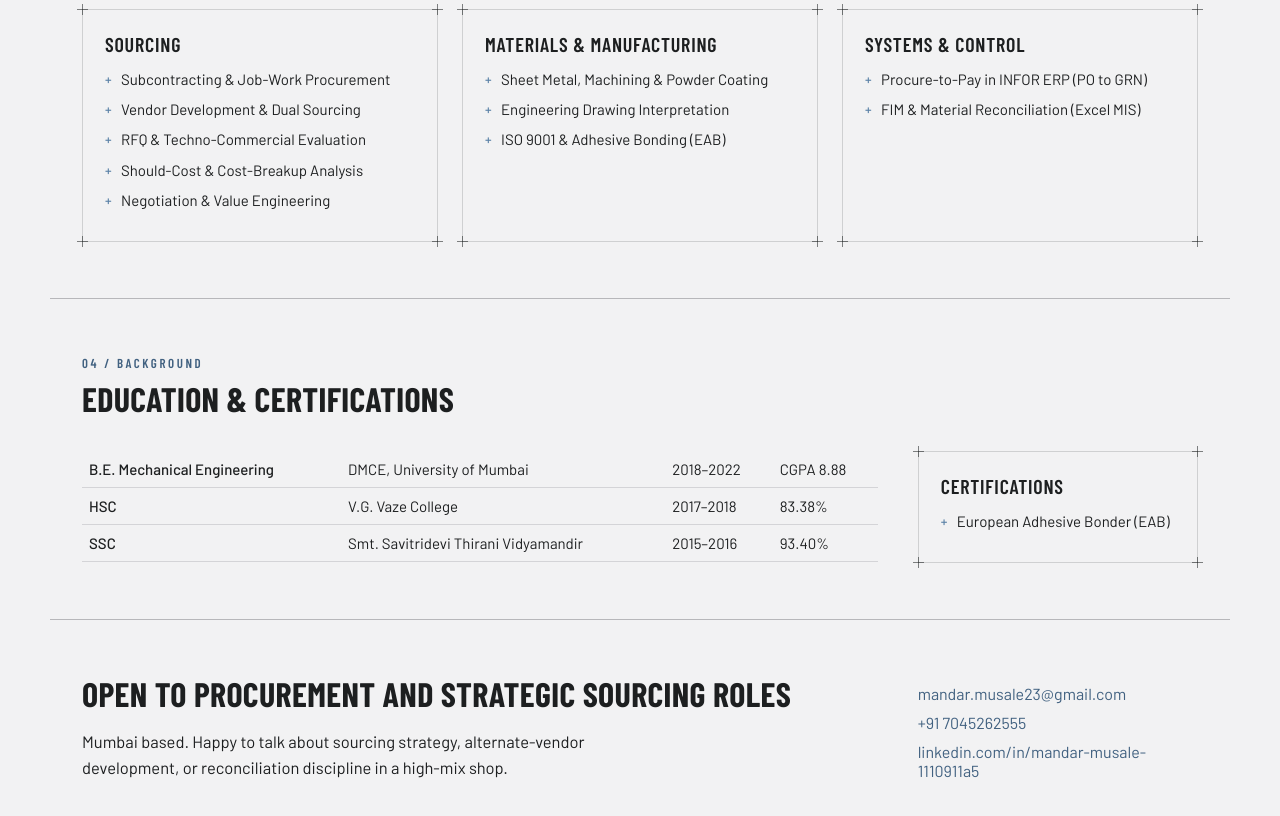
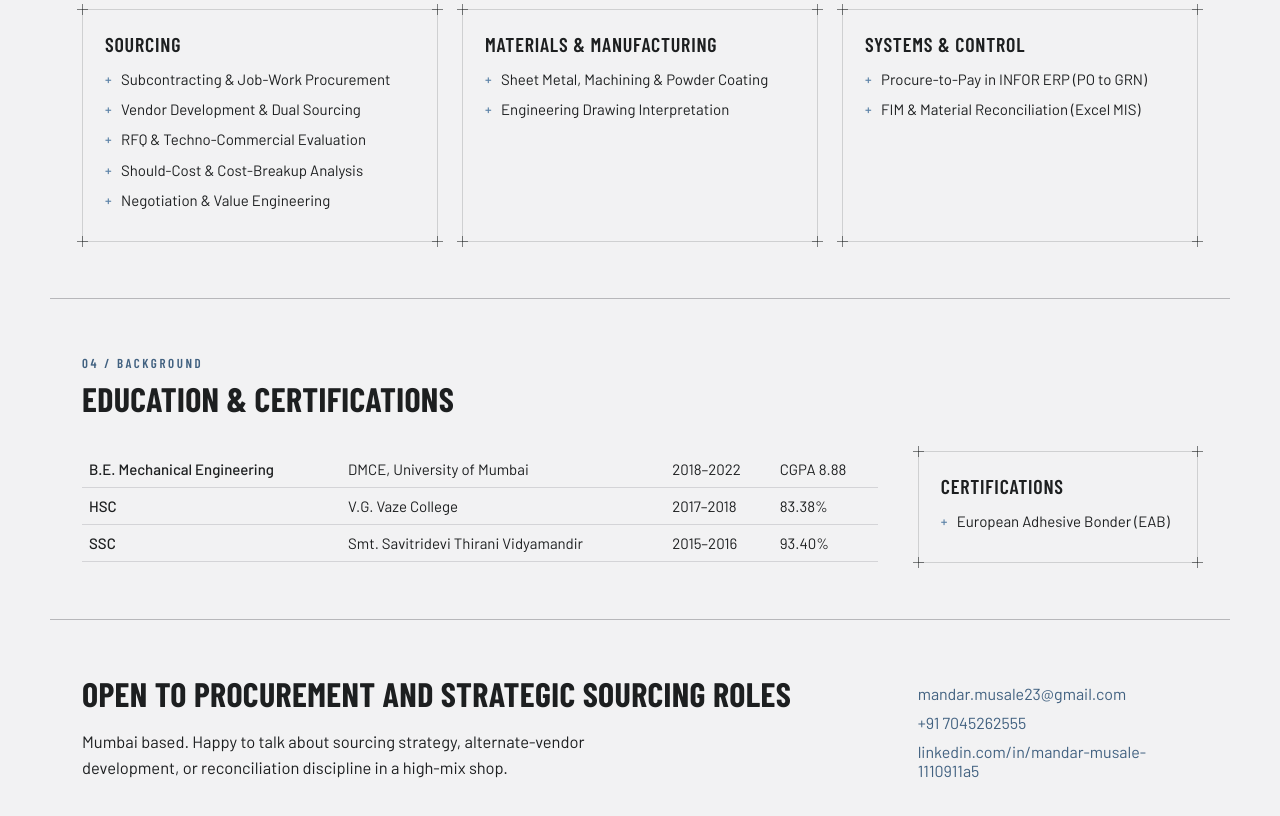
Before and after one commit to mandarmusale/mandarmusale.github.io, a plain HTML site: page index.html in a window 1280 px wide. Shown: the part 2380-3196 px from the top of the page. Drawn offline with nearby package versions, Linux system fonts and the light colour scheme.

Commit message:
Remove ISO 9001 & EAB from capabilities

```diff
--- a/index.html
+++ b/index.html
@@ -197,7 +197,6 @@ a{color:#416180;text-decoration:none}a:hover{color:#2c455d;text-decoration:under
 <ul style="font-size: 15px; line-height: 1.55">
 <li>Sheet Metal, Machining &amp; Powder Coating</li>
 <li>Engineering Drawing Interpretation</li>
-<li>ISO 9001 &amp; Adhesive Bonding (EAB)</li>
 </ul>
 </div>
 <div class="bp" style="padding: 22px">
```
